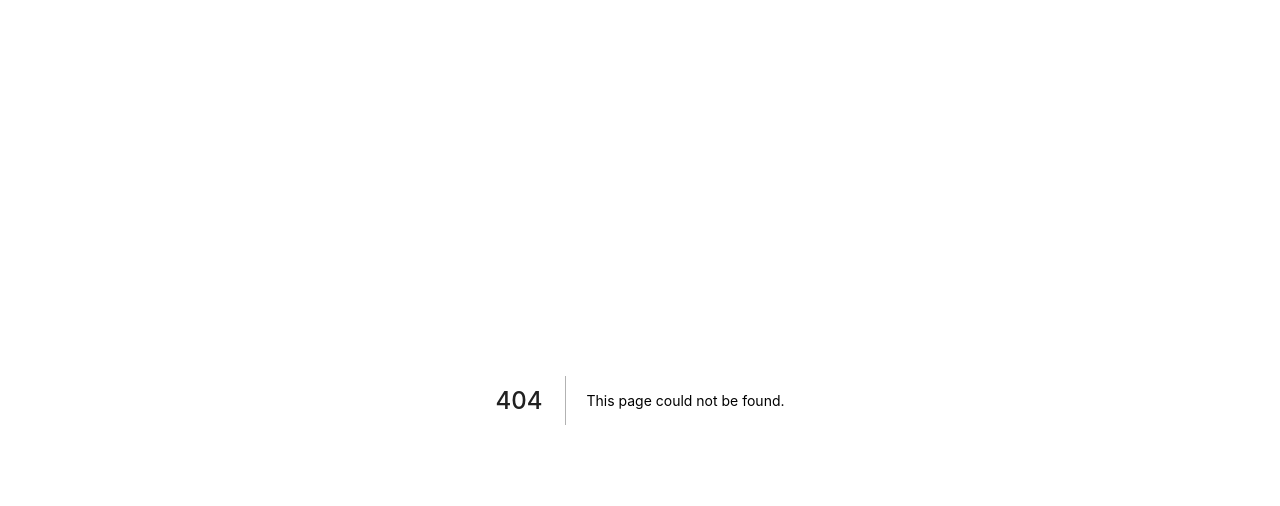
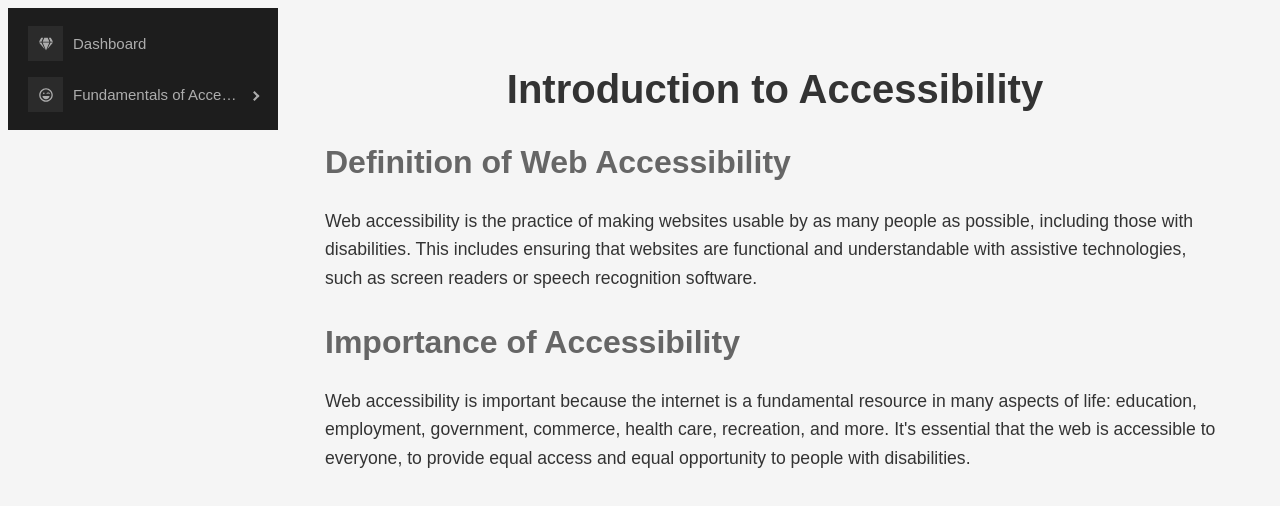
Before and after one commit to skalthoff/accessible-web-design, a Next.js app: page /introduction-to-accessibility in a window 1280 px wide. Before the commit this address had no page. Shown: the top 506 px of the page. Built offline with nearby package versions, Linux system fonts and the light colour scheme.

Commit message:
added my second page

```diff
--- a/components/sidebar.js
+++ b/components/sidebar.js
@@ -3,14 +3,18 @@
 import { ProSidebar, Menu, MenuItem, SubMenu } from 'react-pro-sidebar';
 import { FaTachometerAlt, FaGem, FaList, FaGithub, FaRegLaughWink, FaHeart } from 'react-icons/fa';
 import 'react-pro-sidebar/dist/css/styles.css';
-
+import Link from 'next/link';
 const Sidebar = () => {
   return (
     <ProSidebar>
       <Menu iconShape="square">
         <MenuItem icon={<FaGem />}>Dashboard</MenuItem>
-        <SubMenu title="Web Accessibility" icon={<FaRegLaughWink />}>
-          <MenuItem>Color Contrast</MenuItem>
+        <SubMenu title="Fundamentals of Accessible Web Design" icon={<FaRegLaughWink />}>
+          <MenuItem>
+            <Link href="/introduction-to-accessibility">
+              <a>Introduction to Accessibility</a>
+            </Link>
+          </MenuItem>
           <MenuItem>Keyboard Navigation</MenuItem>
         </SubMenu>
       </Menu>
--- /dev/null
+++ b/pages/introduction-to-accessibility.js
@@ -0,0 +1,44 @@
+// pages/introduction-to-accessibility.js
+
+import styled from 'styled-components';
+import Layout from '../components/Layout';
+
+const PageContent = styled.div`
+  padding: 1rem;
+  max-width: 900px;
+  margin: auto;
+`;
+
+const Title = styled.h1`
+  text-align: center;
+  color: #333;
+  font-size: 2.5rem;
+`;
+
+const Subtitle = styled.h2`
+  color: #666;
+  font-size: 2rem;
+  margin-top: 2rem;
+`;
+
+const Text = styled.p`
+  color: #333;
+  line-height: 1.6;
+  font-size: 1.1rem;
+`;
+
+function IntroductionToAccessibility() {
+  return (
+    <Layout>
+      <PageContent>
+        <Title>Introduction to Accessibility</Title>
+        <Subtitle>Definition of Web Accessibility</Subtitle>
+        <Text>Web accessibility is the practice of making websites usable by as many people as possible, including those with disabilities. This includes ensuring that websites are functional and understandable with assistive technologies, such as screen readers or speech recognition software.</Text>
+        <Subtitle>Importance of Accessibility</Subtitle>
+        <Text>Web accessibility is important because the internet is a fundamental resource in many aspects of life: education, employment, government, commerce, health care, recreation, and more. It's essential that the web is accessible to everyone, to provide equal access and equal opportunity to people with disabilities.</Text>
+      </PageContent>
+    </Layout>
+  );
+}
+
+export default IntroductionToAccessibility;
```
Also changed, not shown: 1 other file (tests, documents, lock files or other folders).
